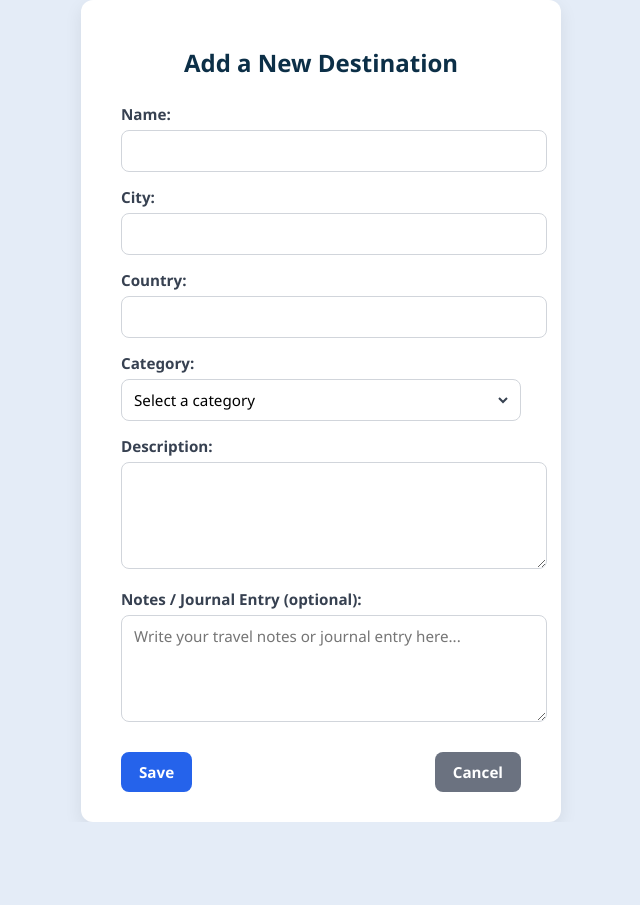
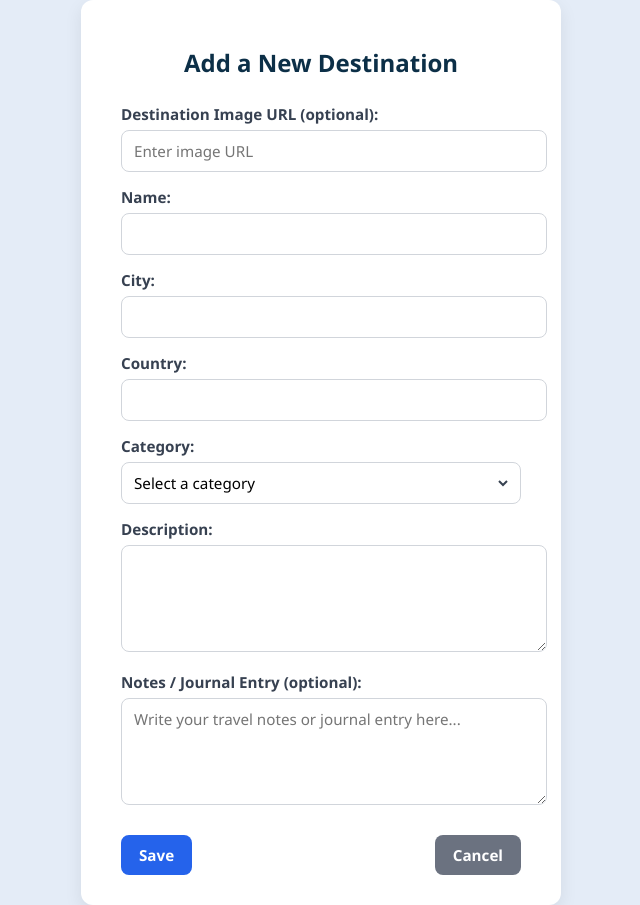
Before and after one commit to Dreee03/csit327-g2-WanderList, a Django app: page /destination/add/ in a window 1280 px wide. Shown: the whole page, without its empty margins (319-959 px from the left). Before the commit the page ends 822 px from the top, so only its background shows below. Run offline with Django 4.2, Linux system fonts and the light colour scheme; parts of the project's set-up code (start-up, migrations or seed data) failed here and were passed over.

Commit message:
feature(dashboard): added image support with hyperlinks

```diff
--- a/dashboard/supabase_client.py
+++ /dev/null
@@ -1,5 +0,0 @@
-# your_app/supabase_client.py
-from supabase import create_client
-from django.conf import settings
-
-supabase = create_client(settings.SUPABASE_URL, settings.SUPABASE_KEY)
--- a/destination/views.py
+++ b/destination/views.py
@@ -3,7 +3,7 @@ from django.urls import reverse
 from django.contrib import messages
 from django.views.decorators.http import require_http_methods
 from django.views.decorators.csrf import csrf_protect
-from dashboard.supabase_client import supabase
+from wanderlist.supabase_client import supabase
 
 
 def destination_list(request):
@@ -44,6 +44,7 @@ def create_destination(request):
     # Get the current user's ID
     custom_user_id = request.session.get('custom_user_id')
 
+    destination_image = (request.POST.get('destination_image') or '').strip()
     name = (request.POST.get('name') or '').strip()
     city = (request.POST.get('city') or '').strip()
     country = (request.POST.get('country') or '').strip()
@@ -62,6 +63,7 @@ def create_destination(request):
         return redirect('destination:add_destination')
 
     data = {
+        'destination_image': destination_image or None,  # ✅ Save null if empty
         'name': name,
         'city': city,
         'country': country,
@@ -101,6 +103,7 @@ def edit_destination(request, destination_id):
 
     # ✅ Handle update
     if request.method == 'POST':
+        destination_image = (request.POST.get('destination_image') or '').strip()
         name = (request.POST.get('name') or '').strip()
         city = (request.POST.get('city') or '').strip()
         country = (request.POST.get('country') or '').strip()
@@ -117,6 +120,7 @@ def edit_destination(request, destination_id):
             return render(request, 'edit_destination.html', {'destination': destination})
 
         payload = {
+            'destination_image': destination_image or None,  # ✅ Update image too
             'name': name,
             'city': city,
             'country': country,
--- a/templates/add_destination.html
+++ b/templates/add_destination.html
@@ -22,6 +22,9 @@
 
     <form action="{% url 'destination:create' %}" method="POST">
       {% csrf_token %}
+
+      <label for="destination_image">Destination Image URL (optional):</label>
+      <input type="url" id="destination_image" name="destination_image" value="{{ destination.destination_image }}" placeholder="Enter image URL">
 
       <label for="name">Name:</label>
       <input type="text" id="name" name="name" required>
--- a/templates/dashboard.html
+++ b/templates/dashboard.html
@@ -90,8 +90,8 @@
       <div class="destination-card" data-category="{{ destination.category|lower }}">
         <div class="card-gradient"></div>
 
-        {% if destination.image_url %}
-          <img src="{{ destination.image_url }}" alt="{{ destination.name }}" class="card-img">
+        {% if destination.destination_image %}
+          <img src="{{ destination.destination_image }}" alt="{{ destination.name }}" class="card-img">
         {% else %}
           <div class="no-image">No Image</div>
         {% endif %}
--- a/templates/edit_destination.html
+++ b/templates/edit_destination.html
@@ -25,6 +25,11 @@
       <!-- ✅ Edit Destination Form -->
       <form method="POST" class="edit-form">
         {% csrf_token %}
+
+        <div class="form-group">
+          <label for="destination_image">Destination Image URL (optional):</label>
+          <input type="url" id="destination_image" name="destination_image" value="{{ destination.destination_image }}" placeholder="Enter image URL">
+        </div>
 
         <!-- Destination Name -->
         <div class="form-group">
--- a/wanderlist/utils.py
+++ b/wanderlist/utils.py
@@ -1,4 +1,4 @@
-from dashboard.supabase_client import supabase
+from wanderlist.supabase_client import supabase
 
 
 def register_user(email, password, username):
@@ -59,7 +59,6 @@ def login_user(username, password):
 
 
 def supabase_sign_out():
-    from dashboard.supabase_client import supabase
     try:
         supabase.auth.sign_out()
     except Exception:
```
Also changed, not shown: dashboard/views.py (+7 -2 lines).
